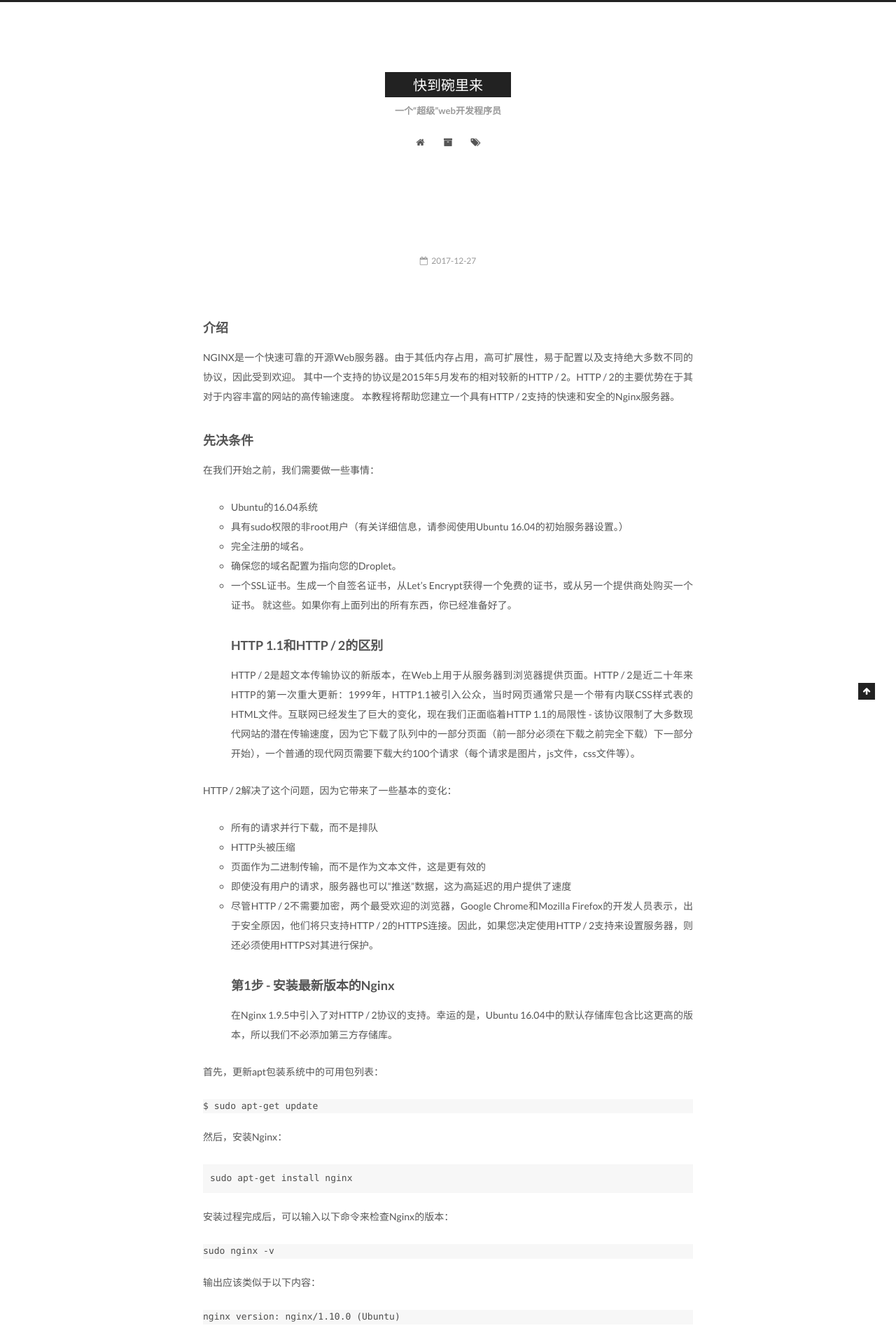
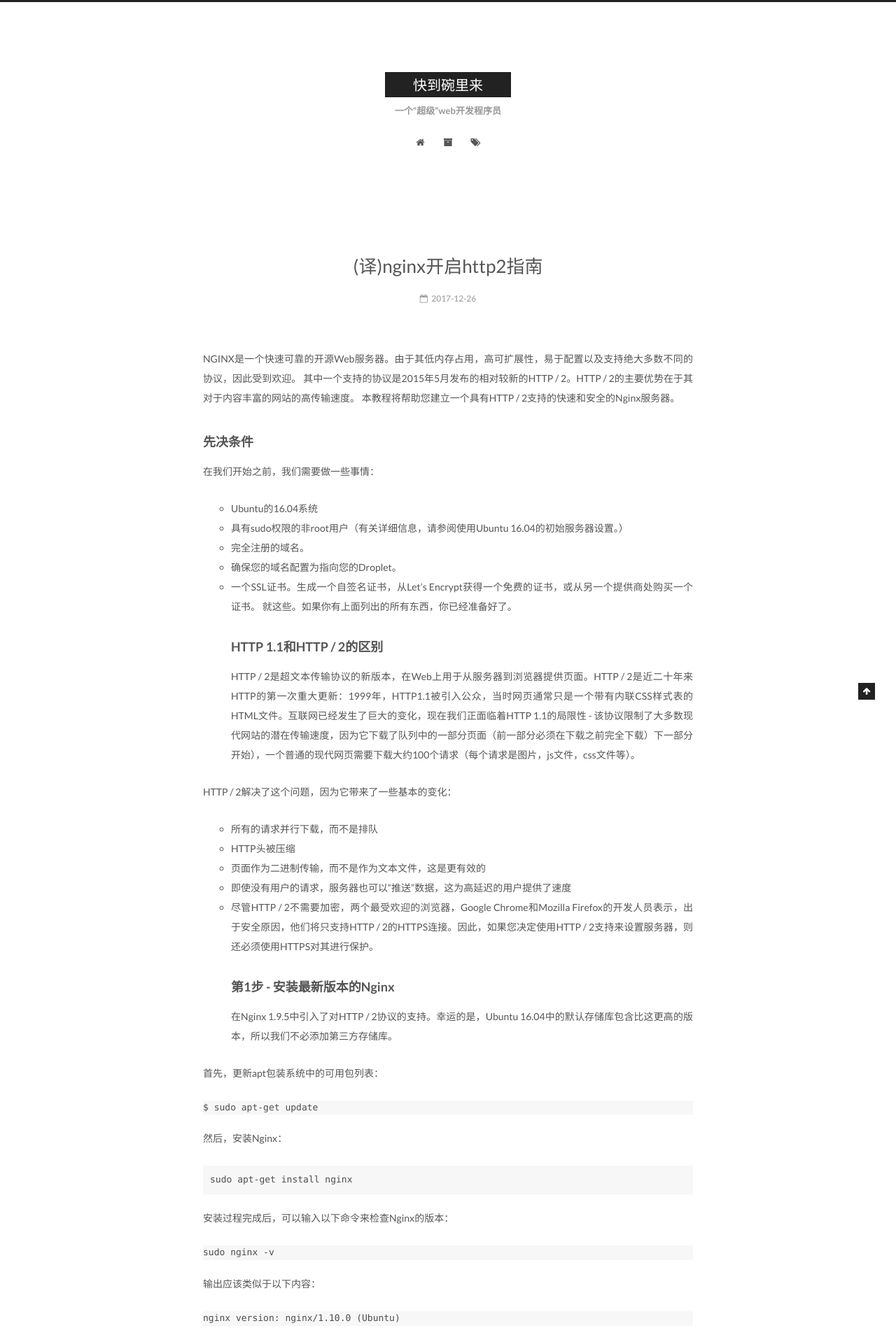
Before and after one commit to zedwang/zedwang.github.io, a Jekyll site: the page built from _posts/2017-12-26-nginx开启http2.md, in a window 1280 px wide. Shown: the top 1918 px of the page at 70% size. Built offline with Jekyll 4.4.1, drawn with Linux system fonts in a browser that asks for light colours; comment, search, counter and statistics services are not loaded; some of the changed lines change nothing that is shown.

Commit message:
modify title

```diff
--- a/_posts/2017-12-26-nginx开启http2.md
+++ b/_posts/2017-12-26-nginx开启http2.md
@@ -1,11 +1,10 @@
 ---
 title: (译)nginx开启http2指南
-description:NGINX是一个快速可靠的开源Web服务器。由于其低内存占用，高可扩展性，易于配置以及支持绝大多数不同的协议，因此受到欢迎。其中一个支持的协议是2015年5月发布的相对较新的HTTP / 2。HTTP / 2的主要优势在于其对于内容丰富的网站的高传输速度。本教程将帮助您建立一个具有HTTP / 2支持的快速和安全的Nginx服务器。
+description:
 categories:
 tags: http2 nginx
 ---
 
-### 介绍
 NGINX是一个快速可靠的开源Web服务器。由于其低内存占用，高可扩展性，易于配置以及支持绝大多数不同的协议，因此受到欢迎。
 其中一个支持的协议是2015年5月发布的相对较新的HTTP / 2。HTTP / 2的主要优势在于其对于内容丰富的网站的高传输速度。
 本教程将帮助您建立一个具有HTTP / 2支持的快速和安全的Nginx服务器。
```
